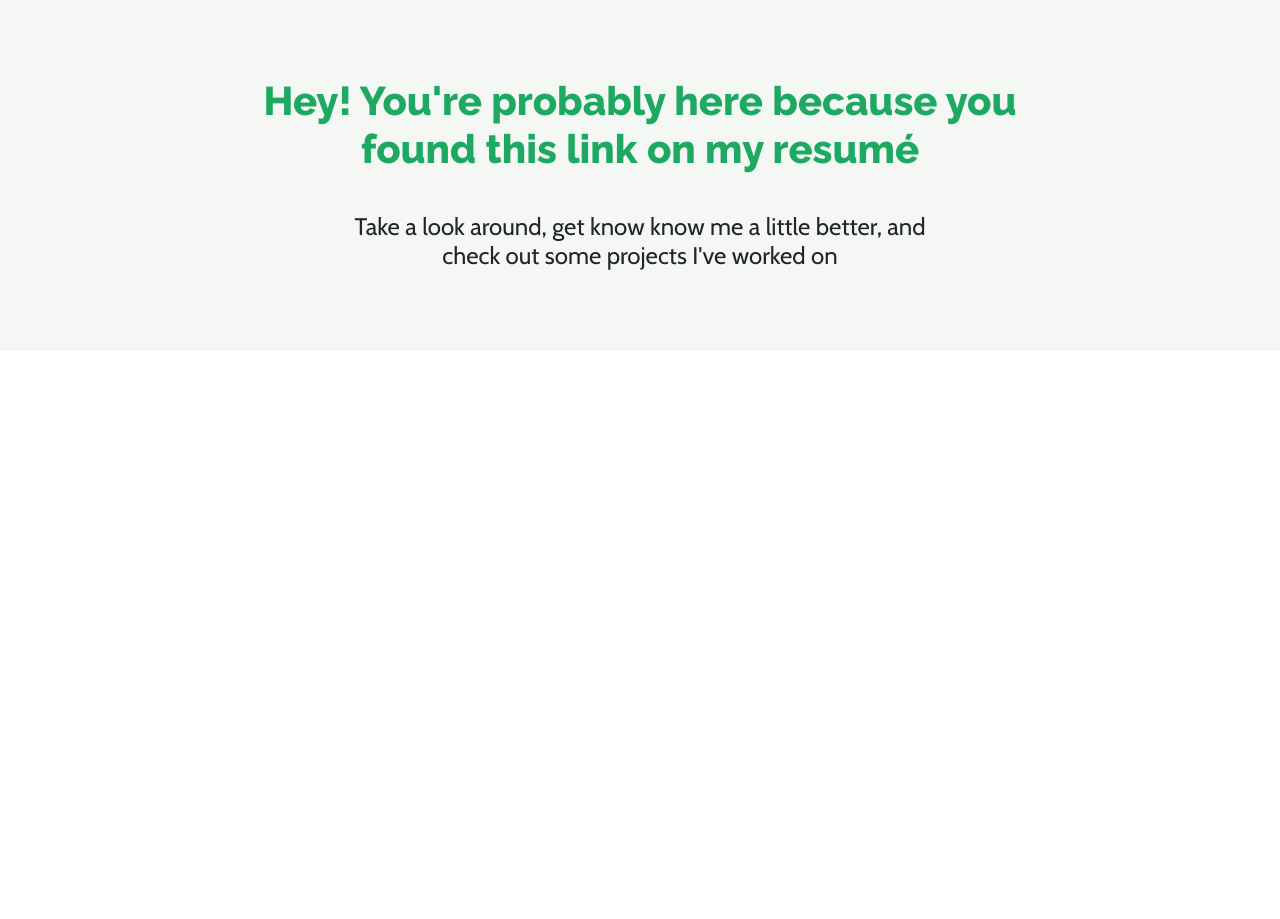
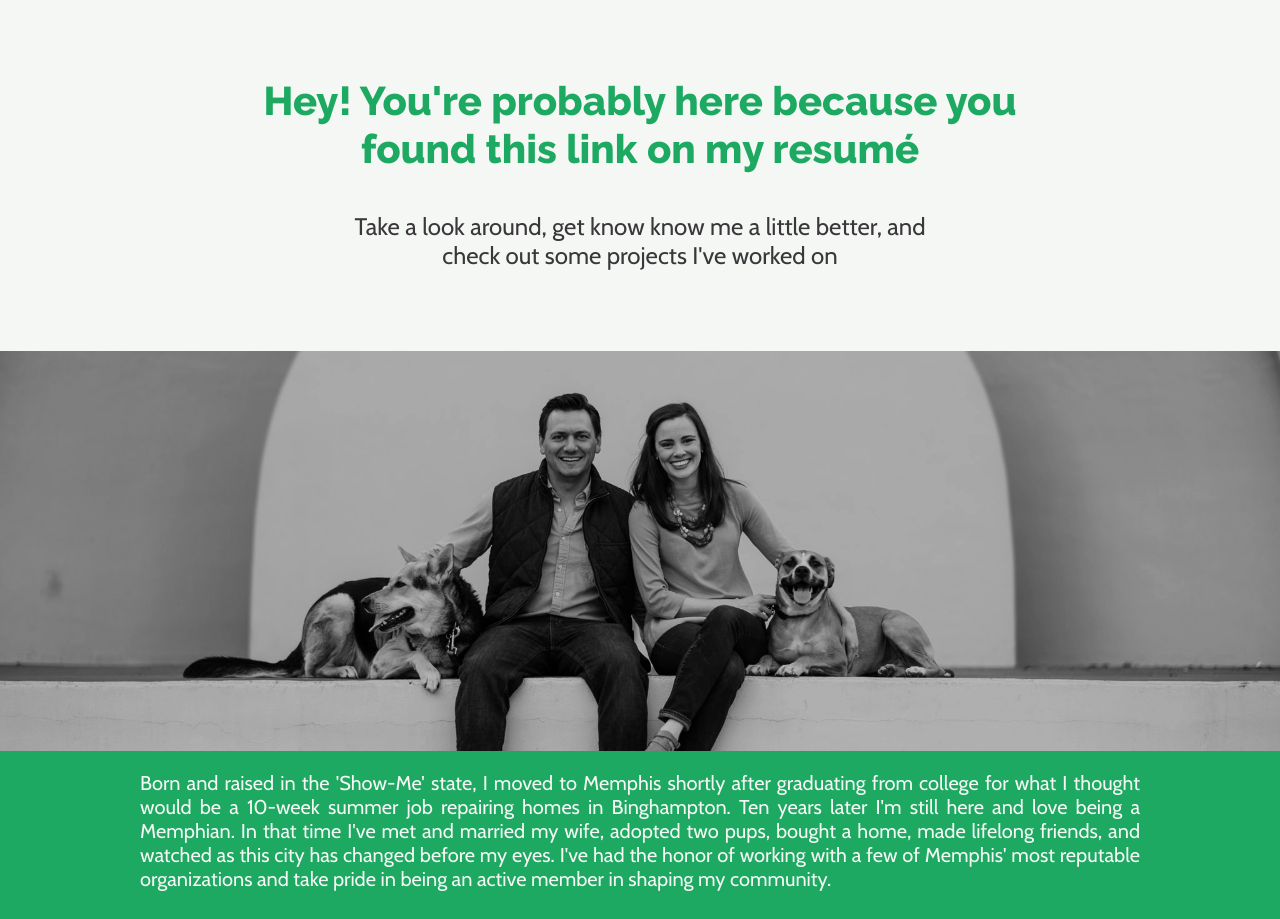
Before and after one commit to bwbowe/Portfolio, a plain HTML site: page index.html in a window 1280 px wide. Shown: the part 43-962 px from the top of the page. Before the commit the page ends 800 px from the top, so only its background shows below. Drawn offline with nearby package versions, Linux system fonts and the light colour scheme.

Commit message:
Add about section and images

```diff
--- a/index.html
+++ b/index.html
@@ -40,7 +40,12 @@
             <h4>Take a look around, get know know me a little better, and check out some projects I've worked on</h4>
         </div>
     </div>
-    <div class="row"></div>
+    <div class="row about-image"></div>
+    <div class="row about">
+      <div class="col-12" id="about">
+        <h5>Born and raised in the 'Show-Me' state, I moved to Memphis shortly after graduating from college for what I thought would be a 10-week summer job repairing homes in Binghampton. Ten years later I'm still here and love being a Memphian. In that time I've met and married my wife, adopted two pups, bought a home, made lifelong friends, and watched as this city has changed before my eyes. I've had the honor of working with a few of Memphis' most reputable organizations and take pride in being an active member in shaping my community.</h5>
+      </div>
+    </div>
     <div class="row"></div>
     <div class="row"></div>
     <div class="row"></div>
--- a/style.css
+++ b/style.css
@@ -34,4 +34,26 @@
     text-align: center;
     margin: 40px 25% 80px;
     font-family: "Cabin";
+    color: #3A373B;
 }
+/* About me */
+.about-image {
+    background-image: url(./images/About-pic2.png);
+    background-repeat: no-repeat;
+    background-size: cover;
+    background-position: center;
+    height: 400px;
+}
+.about h5 {
+    font-family: "Cabin";
+    color: #F4F7F4;
+    padding: 20px 10%;
+}
+#about {
+    display: flex;
+    align-items: flex-end;
+    text-align: justify;
+}
+.about {
+    background-color: #1DA961;
+}
```
Also changed, not shown: images/About-pic.jpg (added), images/About-pic2.jpg (added), images/About-pic2.png (added).
